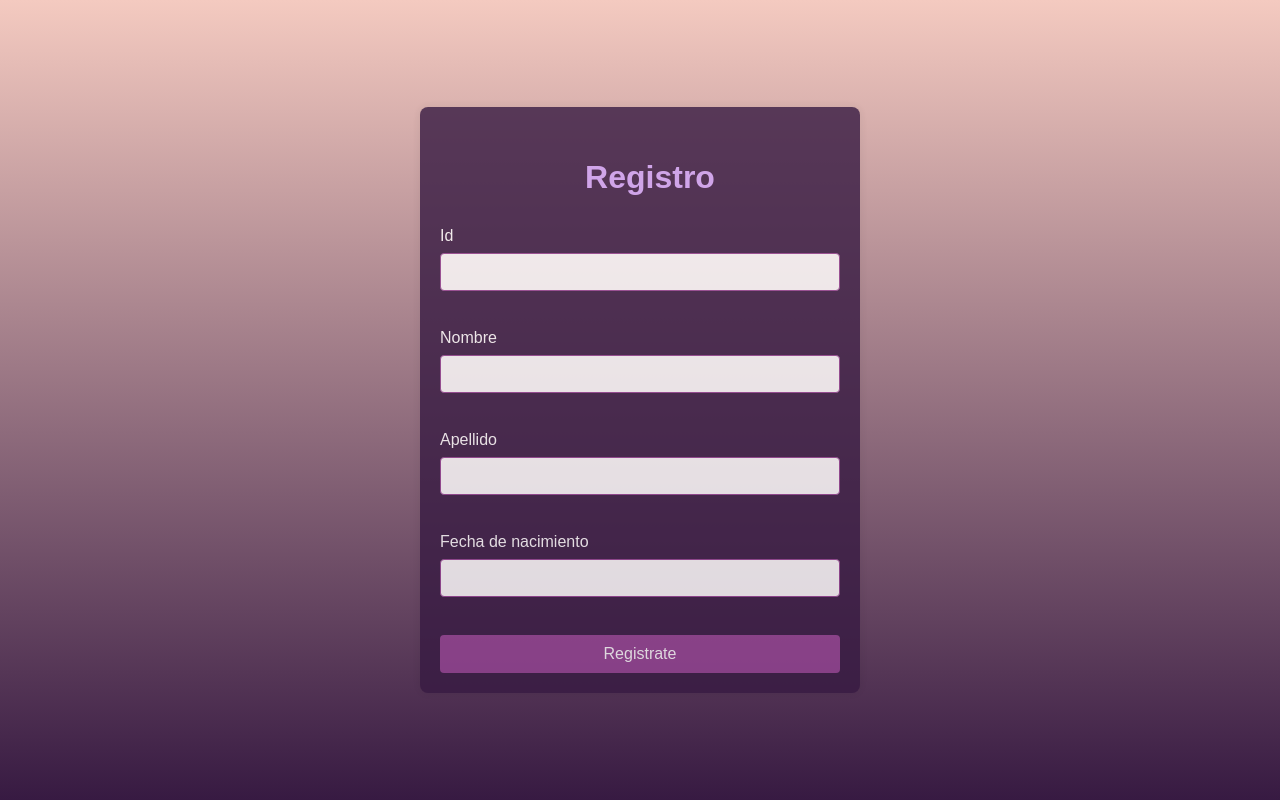
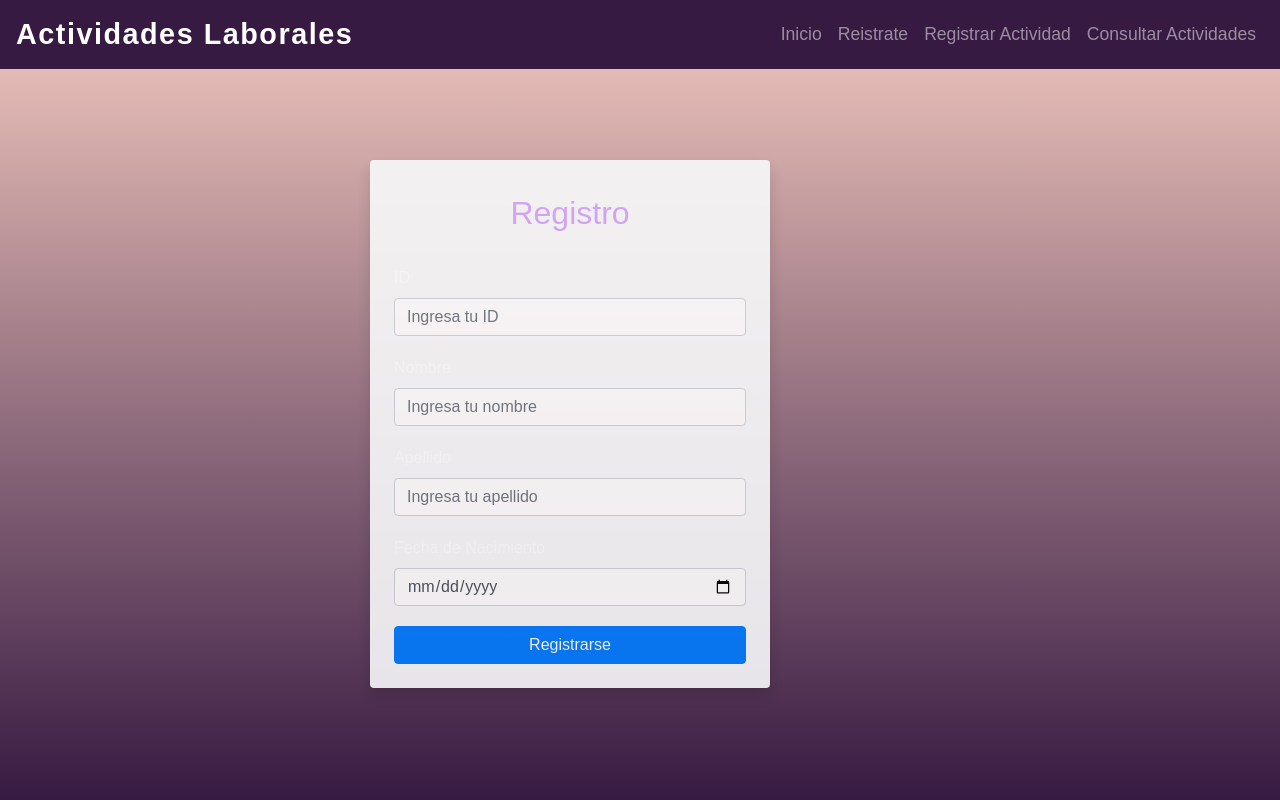
Before and after one commit to Xiomaravillacosta/rds_example, a Flask app: page /register_user in a window 1280 px wide. Run offline with Flask 3, Linux system fonts and the light colour scheme; some libraries are stand-ins or nearby versions.

Commit message:
version2.0
Se añade home con boostrap 5.3 para que  se ajuste a los diferentes tamaños de pantalla

```diff
--- a/static/css/styleRegister.css
+++ b/static/css/styleRegister.css
@@ -1,7 +1,28 @@
+/* Colores principales */
+:root {
+    --primary-color: #f4cac0;  /* Rosa claro */
+    --secondary-color: rgb(55, 26, 66);  /* Morado oscuro */
+    --accent-color: #944393;   /* Color de acento para botones */
+    --hover-color: #45a049;    /* Color del botón en hover */
+    --text-color: #ffffff;     /* Texto blanco */
+    --heading-color: rgb(210, 166, 251); /* Color para títulos */
+}
+
+/* Estilo para la barra de navegación */
+.navbar {
+    background-color: var(--secondary-color);
+    position: fixed;
+    top: 0;
+    width: 100%;
+    z-index: 1030; /* Asegura que esté por encima del contenido */
+}
+
+/* Ajuste del cuerpo para compensar la navbar fija */
 body {
+    padding-top: 70px; /* Deja espacio para la navbar fija */
     font-family: Arial, sans-serif;
-    background: linear-gradient(to bottom, #f4cac0,rgb(55, 26, 66));
-    color: white;
+    background: linear-gradient(to bottom, var(--primary-color), var(--secondary-color));
+    color: var(--text-color);
     margin: 0;
     padding: 0;
     display: flex;
@@ -10,54 +31,86 @@ body {
     height: 100vh;
 }
 
+.navbar-brand {
+    font-size: 1.8rem;
+    font-weight: bold;
+    letter-spacing: 1.5px;
+    color: var(--text-color);
+}
+
+.nav-link {
+    font-size: 1.1rem;
+    padding-right: 15px;
+    color: var(--text-color);
+}
+
+.nav-link:hover {
+    color: var(--primary-color);
+}
+
+/* Estilo del título */
 h1 {
-    top: 0;
-    left: 50%;
     width: 100%;
     text-align: center;
-    color: rgb(210, 166, 251);
+    color: var(--heading-color);
     padding: 10px;
-
+    font-size: 2rem;
 }
 
+/* Estilo del formulario */
 form {
-    background-color: rgb(55, 26, 66);
-    padding: 20px;
-    border-radius: 8px;
-    box-shadow: 0px 0px 10px rgba(0, 0, 0, 0.1);
+    background-color: var(--secondary-color);
+    padding: 30px;
+    border-radius: 10px;
+    box-shadow: 0px 0px 15px rgba(0, 0, 0, 0.2);
     max-width: 400px;
     width: 100%;
-    opacity: 0.8;
+    opacity: 0.9;
 }
 
+/* Estilo para las etiquetas */
 label {
     display: block;
     font-size: 16px;
-    color: #ffffff;
+    color: var(--text-color);
     margin-bottom: 8px;
 }
 
+/* Estilo para los inputs */
 input {
     width: 100%;
-    padding: 10px;
+    padding: 12px;
     margin-bottom: 20px;
-    border: 1px solid #944393;
+    border: 1px solid var(--accent-color);
     border-radius: 4px;
     box-sizing: border-box;
     font-size: 14px;
+    background-color: #f9f9f9;
+    color: #333;
 }
 
+/* Estilo para el botón */
 button {
     width: 100%;
-    padding: 10px;
-    background-color: #944393;
-    color: white;
+    padding: 12px;
+    background-color: var(--accent-color);
+    color: var(--text-color);
     border: none;
     border-radius: 4px;
     font-size: 16px;
     cursor: pointer;
+    transition: background-color 0.3s ease;
 }
 
+/* Hover del botón */
 button:hover {
-    background-color: #45a049;
+    background-color: var(--hover-color);
 }
+
+/* Ajuste para mejor visualización en dispositivos pequeños */
+@media (max-width: 600px) {
+    form {
+        padding: 20px;
+        box-shadow: 0px 0px 10px rgba(0, 0, 0, 0.1);
+    }
+}
--- a/templates/register.html
+++ b/templates/register.html
@@ -3,18 +3,75 @@
 <head>
     <meta charset="UTF-8">
     <meta name="viewport" content="width=device-width, initial-scale=1.0">
-    <title>Web App</title>
-    <link rel="stylesheet" href="static/css/styleRegister.css">
+    <title>Registro de Actividades</title>
+    <!-- Enlace a Bootstrap CSS -->
+    <link rel="stylesheet" href="https://stackpath.bootstrapcdn.com/bootstrap/4.5.2/css/bootstrap.min.css">
+    <link rel="stylesheet" href="/static/css/styleRegister.css">
     <script src="static/js/appRegister.js"></script>
 </head>
 <body>
-    <form>
-        <h1> Registro</h1>
-        <label> Id </label> <input> <br> <br>
-        <label> Nombre </label> <input> <br> <br>
-        <label> Apellido </label> <input> <br> <br>
-        <label> Fecha de nacimiento </label> <input> <br> <br>
-        <button onclick="register_user()"> Registrate </button>
-    </form>
+
+    <!-- Navbar anclada (sticky) -->
+    <nav class="navbar navbar-expand-lg navbar-dark sticky-top">
+        <a class="navbar-brand" href="#">Actividades Laborales</a>
+        <button class="navbar-toggler" type="button" data-toggle="collapse" data-target="#navbarNav" aria-controls="navbarNav" aria-expanded="false" aria-label="Toggle navigation">
+            <span class="navbar-toggler-icon"></span>
+        </button>
+        <div class="collapse navbar-collapse" id="navbarNav">
+            <ul class="navbar-nav ml-auto">
+                <li class="nav-item">
+                    <a class="nav-link" href="home.html">Inicio</a>
+                </li>
+                <li class="nav-item">
+                    <a class="nav-link" href="register.html">Reistrate</a>
+                  </li>
+                <li class="nav-item">
+                    <a class="nav-link" href="#">Registrar Actividad</a>
+                </li>
+                <li class="nav-item">
+                    <a class="nav-link" href="#">Consultar Actividades</a>
+                </li>
+            </ul>
+        </div>
+    </nav>
+
+    <!-- Contenido principal -->
+    <div class="container mt-5">
+        <div class="row justify-content-center">
+            <div class="col-md-6">
+                <form class="bg-light p-4 rounded shadow">
+                    <h1 class="text-center mb-4">Registro</h1>
+
+                    <div class="form-group">
+                        <label for="id">ID</label>
+                        <input type="text" class="form-control" id="id" placeholder="Ingresa tu ID">
+                    </div>
+
+                    <div class="form-group">
+                        <label for="nombre">Nombre</label>
+                        <input type="text" class="form-control" id="nombre" placeholder="Ingresa tu nombre">
+                    </div>
+
+                    <div class="form-group">
+                        <label for="apellido">Apellido</label>
+                        <input type="text" class="form-control" id="apellido" placeholder="Ingresa tu apellido">
+                    </div>
+
+                    <div class="form-group">
+                        <label for="fecha_nacimiento">Fecha de Nacimiento</label>
+                        <input type="date" class="form-control" id="fecha_nacimiento">
+                    </div>
+
+                    <button type="button" class="btn btn-primary btn-block" onclick="register_user()">Registrarse</button>
+                </form>
+            </div>
+        </div>
+    </div>
+
+    <!-- Enlace a Bootstrap JS y dependencias -->
+    <script src="https://code.jquery.com/jquery-3.5.1.slim.min.js"></script>
+    <script src="https://cdn.jsdelivr.net/npm/@popperjs/core@2.5.3/dist/umd/popper.min.js"></script>
+    <script src="https://stackpath.bootstrapcdn.com/bootstrap/4.5.2/js/bootstrap.min.js"></script>
+
 </body>
 </html>
```
Also changed, not shown: static/css/home.css (added, +103 -0 lines), templates/home.html (added, +85 -0 lines).
